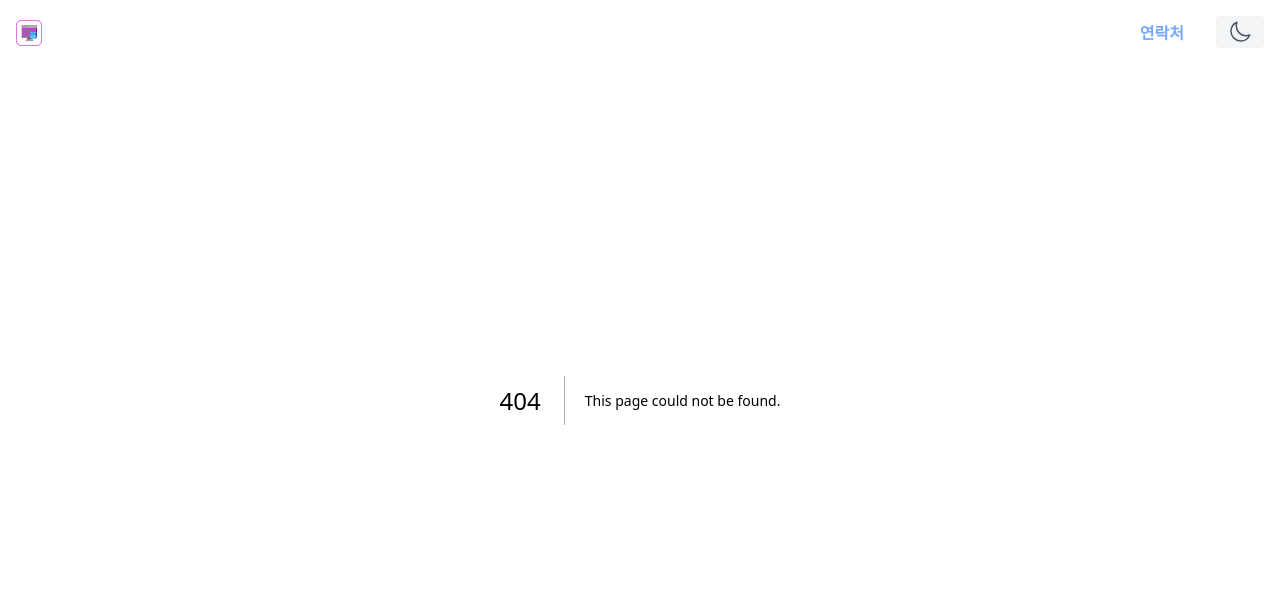
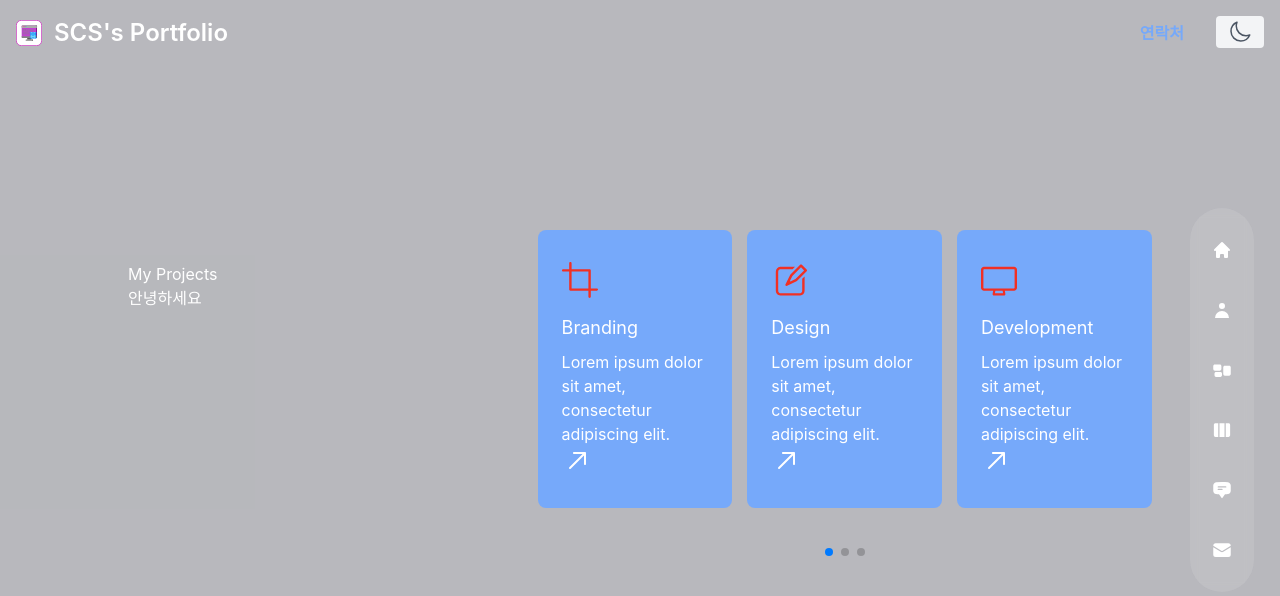
Before and after one commit to scs0209/portfolio-next, a Next.js app: page /projects in a window 1280 px wide. Before the commit this address had no page. Shown: the top 596 px of the page. Built offline with nearby package versions, Linux system fonts and the light colour scheme; what tailwindcss-animation-delay would draw is missing.

Commit message:
feat: project 페이지 스타일 완료

```diff
--- a/package.json
+++ b/package.json
@@ -37,6 +37,7 @@
     "react-lottie-player": "^1.5.4",
     "react-three-fiber": "^6.0.13",
     "react-tsparticles": "^2.12.2",
+    "swiper": "^11.0.4",
     "tailwindcss": "3.3.2",
     "tailwindcss-animation-delay": "^1.0.7",
     "three": "^0.153.0",
--- /dev/null
+++ b/src/components/projects/ProjectSlider.tsx
@@ -0,0 +1,87 @@
+import React from 'react'
+import {
+  RxArrowTopRight,
+  RxCrop,
+  RxDesktop,
+  RxPencil2,
+  RxReader,
+  RxRocket,
+} from 'react-icons/rx'
+import { Swiper, SwiperSlide } from 'swiper/react'
+import { Pagination, FreeMode } from 'swiper/modules'
+
+import 'swiper/css'
+import 'swiper/css/free-mode'
+import 'swiper/css/pagination'
+
+export const projectData = [
+  {
+    icon: <RxCrop />,
+    title: 'Branding',
+    description: 'Lorem ipsum dolor sit amet, consectetur adipiscing elit.',
+  },
+  {
+    icon: <RxPencil2 />,
+    title: 'Design',
+    description: 'Lorem ipsum dolor sit amet, consectetur adipiscing elit.',
+  },
+  {
+    icon: <RxDesktop />,
+    title: 'Development',
+    description: 'Lorem ipsum dolor sit amet, consectetur adipiscing elit.',
+  },
+  {
+    icon: <RxReader />,
+    title: 'Copywriting',
+    description: 'Lorem ipsum dolor sit amet, consectetur adipiscing elit.',
+  },
+  {
+    icon: <RxRocket />,
+    title: 'SEO',
+    description: 'Lorem ipsum dolor sit amet, consectetur adipiscing elit.',
+  },
+]
+
+const ProjectSlider = () => {
+  return (
+    <Swiper
+      breakpoints={{
+        320: {
+          slidesPerView: 1,
+          spaceBetween: 15,
+        },
+        640: {
+          slidesPerView: 3,
+          spaceBetween: 15,
+        },
+      }}
+      freeMode
+      pagination={{
+        clickable: true,
+      }}
+      modules={[FreeMode, Pagination]}
+      className="h-[240px] sm:h-[340px]"
+    >
+      {projectData.map((item, i) => {
+        return (
+          <SwiperSlide key={i}>
+            <div className="bg-blue-400 h-max rounded-lg px-6 py-8 flex sm:flex-col gap-x-6 sm:gap-x-0 group cursor-pointer hover:bg-blue-500 transition-all duration-300">
+              <div className="text-4xl text-accent mb-4">{item.icon}</div>
+
+              <div>
+                <div className="text-lg mb-2">{item.title}</div>
+                <p>{item.description}</p>
+              </div>
+
+              <div className="text-3xl">
+                <RxArrowTopRight className="group-hover:rotate-45 group-hover:text-accent transition-all duration-300" />
+              </div>
+            </div>
+          </SwiperSlide>
+        )
+      })}
+    </Swiper>
+  )
+}
+
+export default ProjectSlider
--- a/src/components/porjects/projects.tsx
+++ b/src/components/projects/projects.tsx
@@ -1,7 +1,7 @@
 /* eslint-disable */
 import { VFC } from 'react'
 import { Timeline } from 'flowbite-react'
-import ProjectsItem from '@/components/porjects/project-item'
+import ProjectsItem from '@/components/projects/project-item'
 
 interface Props {
   projects: any
--- a/src/pages/about.tsx
+++ b/src/pages/about.tsx
@@ -15,7 +15,7 @@ import {
   SiAdobephotoshop,
 } from 'react-icons/si'
 import { motion } from 'framer-motion'
-import ParticlesContainer from '@/components/porjects/ParticlesContainer'
+import ParticlesContainer from '@/components/About/ParticlesContainer'
 import Animation from '@/components/Main/Animation'
 import { fadeIn } from '../../variants'
 
@@ -90,7 +90,7 @@ const aboutData = [
   },
 ]
 
-const Projects = () => {
+const About = () => {
   const [index, setIndex] = useState(0)
   return (
     <div className="bg-[#12131D] text-white text-center xl:text-left h-screen w-full">
@@ -159,4 +159,4 @@ const Projects = () => {
   )
 }
 
-export default Projects
+export default About
--- a/src/pages/index.tsx
+++ b/src/pages/index.tsx
@@ -5,7 +5,7 @@ import Qualification from '@/components/Main/Qualification'
 import Skill from '@/components/Main/Skill'
 import useToggle from '@/hooks/useToggle'
 import { DATABASE_ID, NOTION_TOKEN } from '../../config'
-import Projects from '@/components/porjects/projects'
+import Projects from '@/components/projects/projects'
 import Footer from '@/components/Footer'
 import Hero from '@/components/Hero'
 
--- /dev/null
+++ b/src/pages/projects.tsx
@@ -0,0 +1,46 @@
+import { motion } from 'framer-motion'
+import React from 'react'
+import ProjectSlider from '@/components/projects/ProjectSlider'
+import { fadeIn } from '../../variants'
+
+const Projects = () => {
+  return (
+    <div className="h-screen text-white bg-primary/30 py-36 flex items-center">
+      <div className="mx-auto max-w-screen-lg">
+        <div className="flex flex-col xl:flex-row gap-x-8">
+          <div className="text-center flex xl:w-[30vw] flex-col lg:text-left mb-4 xl:mb-0">
+            <motion.h2
+              variants={fadeIn('up', 0.2)}
+              initial="initial"
+              animate="show"
+              exit="hidden"
+              className="h2 xl:mt-8"
+            >
+              My Projects
+            </motion.h2>
+            <motion.p
+              variants={fadeIn('up', 0.4)}
+              initial="initial"
+              animate="show"
+              exit="hidden"
+              className="mb-4 max-w-[400px] mx-auto lg:mx-0"
+            >
+              안녕하세요
+            </motion.p>
+          </div>
+          <motion.div
+            variants={fadeIn('down', 0.6)}
+            initial="initial"
+            animate="show"
+            exit="hidden"
+            className="w-full xl:max-w-[60%]"
+          >
+            <ProjectSlider />
+          </motion.div>
+        </div>
+      </div>
+    </div>
+  )
+}
+
+export default Projects
```
Also changed, not shown: src/components/About/ParticlesContainer.tsx (renamed from src/components/porjects/ParticlesContainer.tsx), src/components/projects/porjects-button.tsx (renamed from src/components/porjects/porjects-button.tsx), src/components/projects/project-item.tsx (renamed from src/components/porjects/project-item.tsx), src/components/projects/project-tag.tsx (renamed from src/components/porjects/project-tag.tsx), 1 other file (tests, documents, lock files or other folders).
